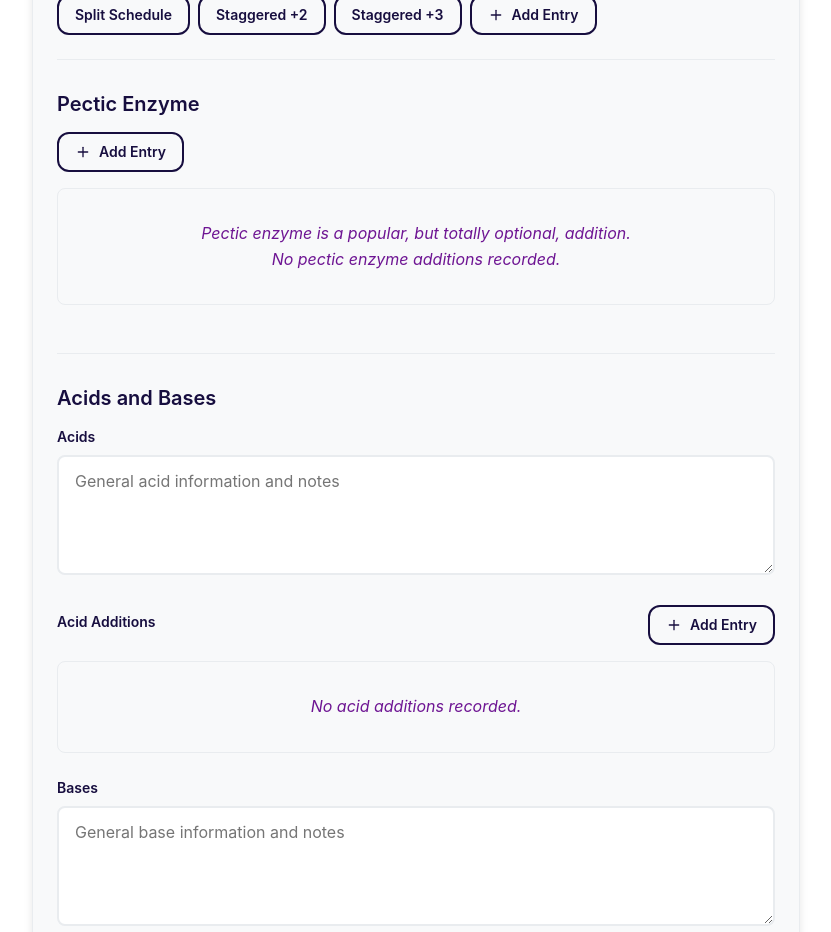
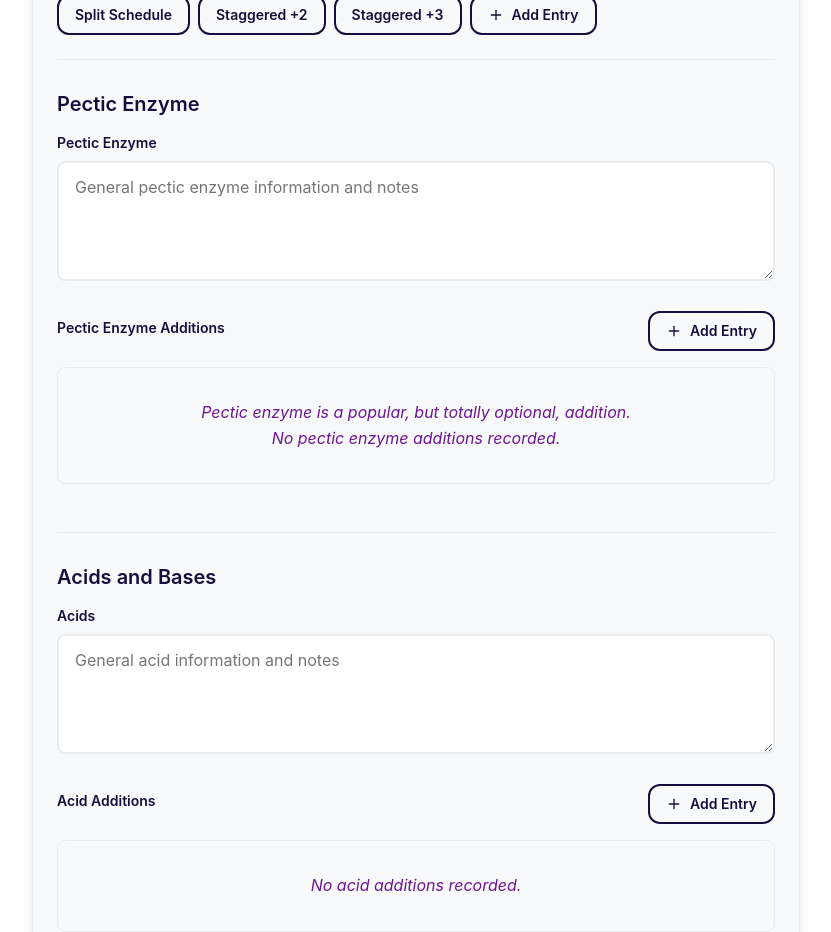
Before and after one commit to serengetijade/Brewniverse, a React (Vite) app in the folder brewniverse/: page /brewlogs/new in a window 1280 px wide. Shown: the part 2480-3412 px from the top of the page, without its empty margins (224-1055 px from the left). Built offline with nearby package versions, Linux system fonts and the light colour scheme.

Commit message:
Add Pectic Enzyme Description.

```diff
--- a/brewniverse/src/components/BrewLogs/BrewLogForm.jsx
+++ b/brewniverse/src/components/BrewLogs/BrewLogForm.jsx
@@ -23,12 +23,13 @@ function BrewLogForm() {
     ingredientsPrimary: [],
     ingredientsSecondary: [],
     estimatedABV: '',
-    events: [], // Events for: NutrientSchedule, DateRacked, Gravity, GravityFinal, PecticEnzyme, Yeast, DateCreated
+    events: [], // Events for: NutrientSchedule, DateRacked, Gravity, GravityFinal, PecticEnzyme, Yeast, DateCreated, etc
     finalABV: '',
     gravity13Break: '',
     name: '',
     notes: '',
     nutrients: '',
+    pecticEnzyme: '',
     recipeId: '',
     type: 'Mead',
     yeast: '',
@@ -1422,7 +1423,24 @@ function BrewLogForm() {
           <h3>Pectic Enzyme</h3>
 
           <div className="form-group">
+            <label htmlFor="pecticEnzyme" className="form-label">
+              Pectic Enzyme
+            </label>
+            <textarea
+              id="pecticEnzyme"
+              name="pecticEnzyme"
+              className="form-textarea"
+              value={formData.pecticEnzyme}
+              onChange={handleChange}
+              placeholder="General pectic enzyme information and notes"
+              rows={3}
+            />
+          </div>
+
+          {/* Pectic Enzyme Additions */}
+          <div className="form-group">
             <div className="section-header">
+              <label className="form-label">Pectic Enzyme Additions</label>
               <Button
                 type="button"
                 variant="outline"
```
